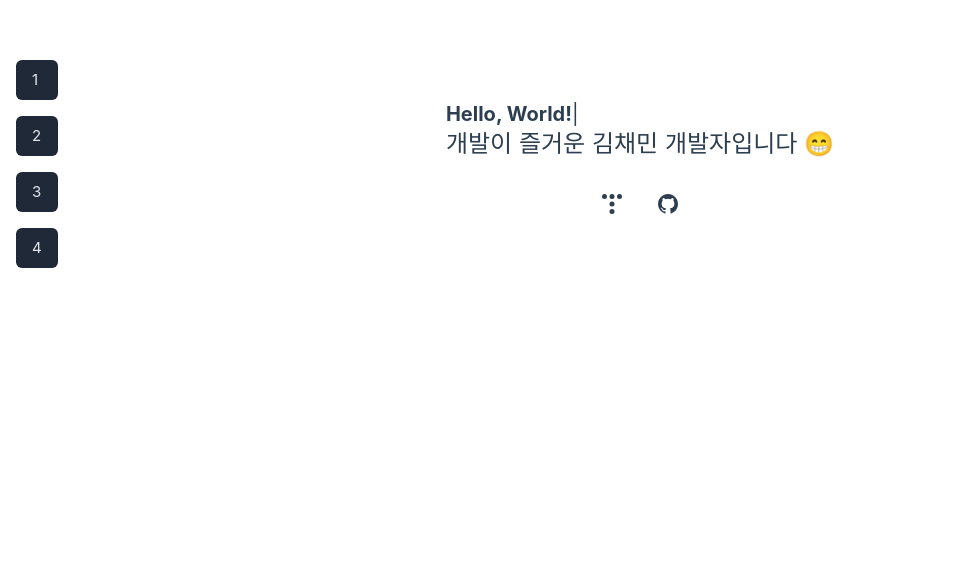
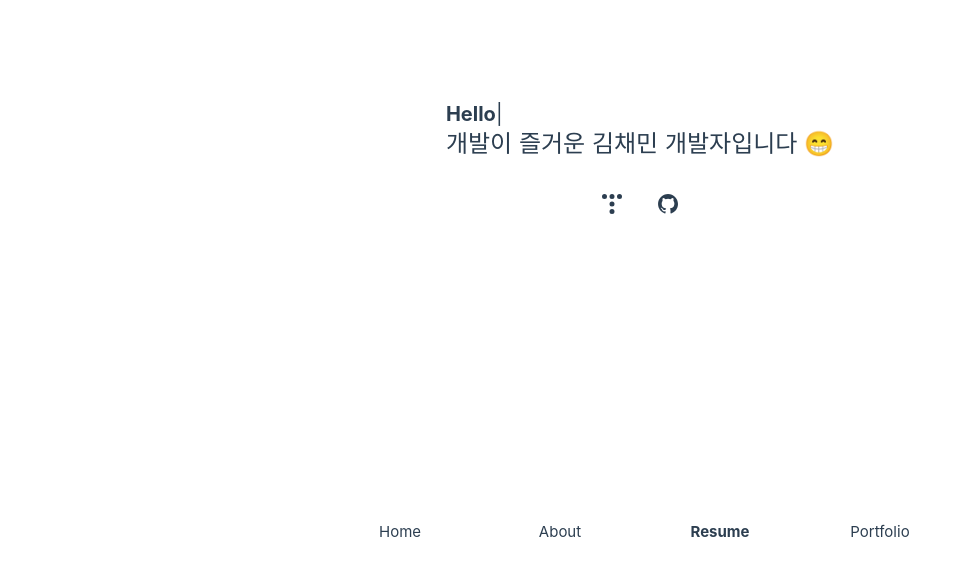
Before and after one commit to Aleph-Kim/portfolio, a Vue app: page / in a window 1280 px wide. Shown: the part 236-800 px from the top of the page, without its empty margins (0-956 px from the left). Built offline with nearby package versions, Linux system fonts and the light colour scheme.

Commit message:
리팩토링 - 네비게이션 버튼 디자인 수정 및 리팩토링

```diff
--- a/src/App.vue
+++ b/src/App.vue
@@ -1,22 +1,19 @@
 <template>
     <div id="app">
-        <nav class="fixed left-0 top-0 h-full flex flex-col justify-center space-y-4 p-4 z-10">
-            <a @click="scrollToSection(1)"
-                class="hover:cursor-pointer text-gray-200 bg-gray-800 py-2 px-4 rounded-md transition duration-300 hover:bg-gray-900">1</a>
-            <a @click="scrollToSection(2)"
-                class="hover:cursor-pointer text-gray-200 bg-gray-800 py-2 px-4 rounded-md transition duration-300 hover:bg-gray-900">2</a>
-            <a @click="scrollToSection(3)"
-                class="hover:cursor-pointer text-gray-200 bg-gray-800 py-2 px-4 rounded-md transition duration-300 hover:bg-gray-900">3</a>
-            <a @click="scrollToSection(4)"
-                class="hover:cursor-pointer text-gray-200 bg-gray-800 py-2 px-4 rounded-md transition duration-300 hover:bg-gray-900">4</a>
+        <nav class="w-full fixed bottom-5 flex justify-center">
+            <div class="w-[70%] flex justify-center items-end">
+                <a v-for="(section, index) in sections" :key="index" @click="scrollToSection(index + 1)" :class="['w-40 text-center hover:cursor-pointer hover:text-xl transition-all',
+                    currentSection === index + 1 ? 'font-bold' : '']">
+                    {{ section }}
+                </a>
+            </div>
         </nav>
-        <Home ref="Home" />
+        <Home ref="Section1" />
         <Section2 ref="Section2" />
         <Section3 ref="Section3" />
         <Section4 ref="Section4" />
     </div>
 </template>
-
 <script>
 import Home from './components/Home.vue';
 import Section2 from './components/Section2.vue';
@@ -25,16 +22,48 @@ import Section4 from './components/Section4.vue';
 
 export default {
     name: 'App',
+    data() {
+        return {
+            currentSection: 1, // 현재 활성화된 섹션
+            sections: ['Home', 'About', 'Resume', 'Portfolio'], // 네비게이션 텍스트
+        };
+    },
     methods: {
         scrollToSection(sectionNumber) {
-            this.$refs[`Section${sectionNumber}`].$el.scrollIntoView({ behavior: 'smooth' })
+            this.$refs[`Section${sectionNumber}`].$el.scrollIntoView({ behavior: 'smooth' });
+            this.currentSection = sectionNumber; // 클릭한 섹션을 현재 섹션으로 설정
         },
+        updateCurrentSection() {
+            const sectionOffsets = this.sections.map((_, index) => {
+                const section = this.$refs[`Section${index + 1}`];
+                return section.$el.offsetTop;
+            });
+
+            const scrollPosition = window.scrollY + window.innerHeight / 2;
+
+            // 현재 스크롤 위치에 따라 활성화된 섹션 계산
+            for (let i = 0; i < sectionOffsets.length; i++) {
+                if (
+                    scrollPosition >= sectionOffsets[i] &&
+                    (i === sectionOffsets.length - 1 || scrollPosition < sectionOffsets[i + 1])
+                ) {
+                    this.currentSection = i + 1;
+                    break;
+                }
+            }
+        },
+    },
+    mounted() {
+        window.addEventListener('scroll', this.updateCurrentSection);
+    },
+    beforeDestroy() {
+        window.removeEventListener('scroll', this.updateCurrentSection);
     },
     components: {
         Home,
         Section2,
         Section3,
         Section4,
-    }
-}
+    },
+};
 </script>
--- a/tailwind.config.js
+++ b/tailwind.config.js
@@ -7,5 +7,4 @@ module.exports = {
         extend: {},
     },
     plugins: [],
-    darkMode: 'selector',
 }
```
